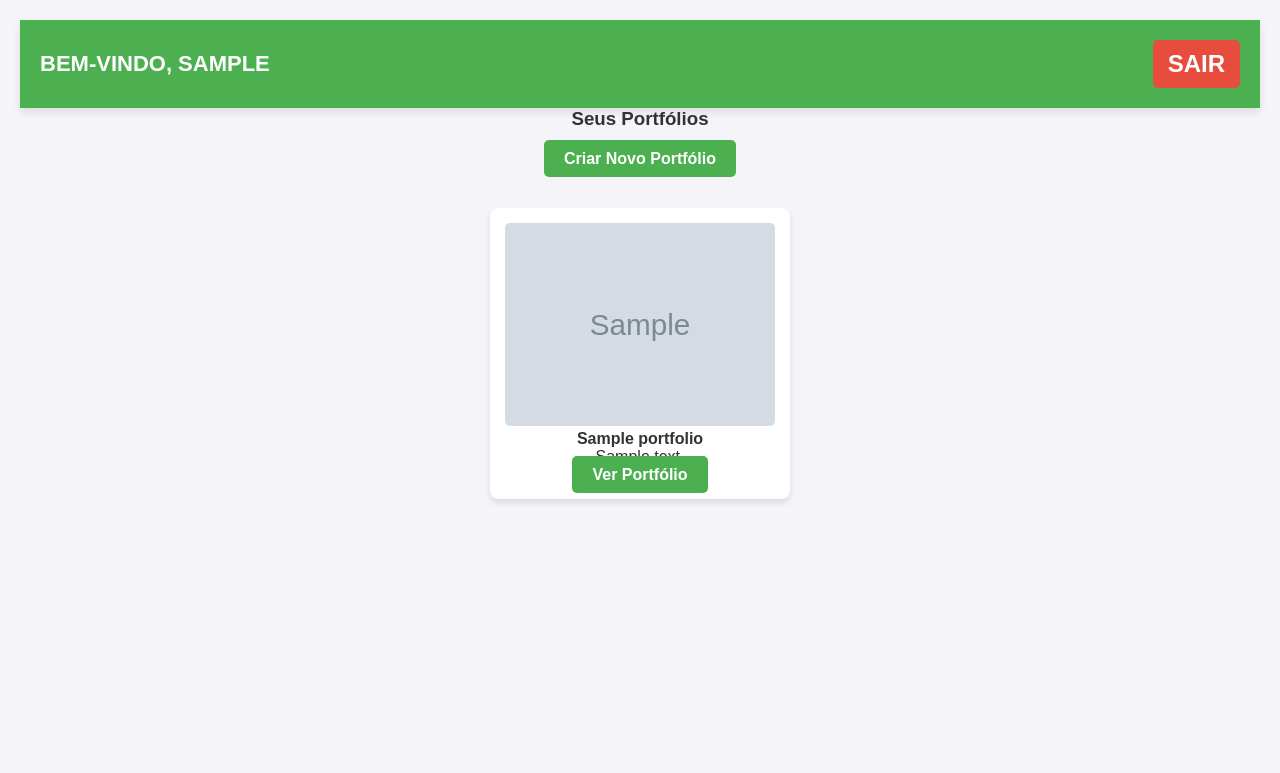
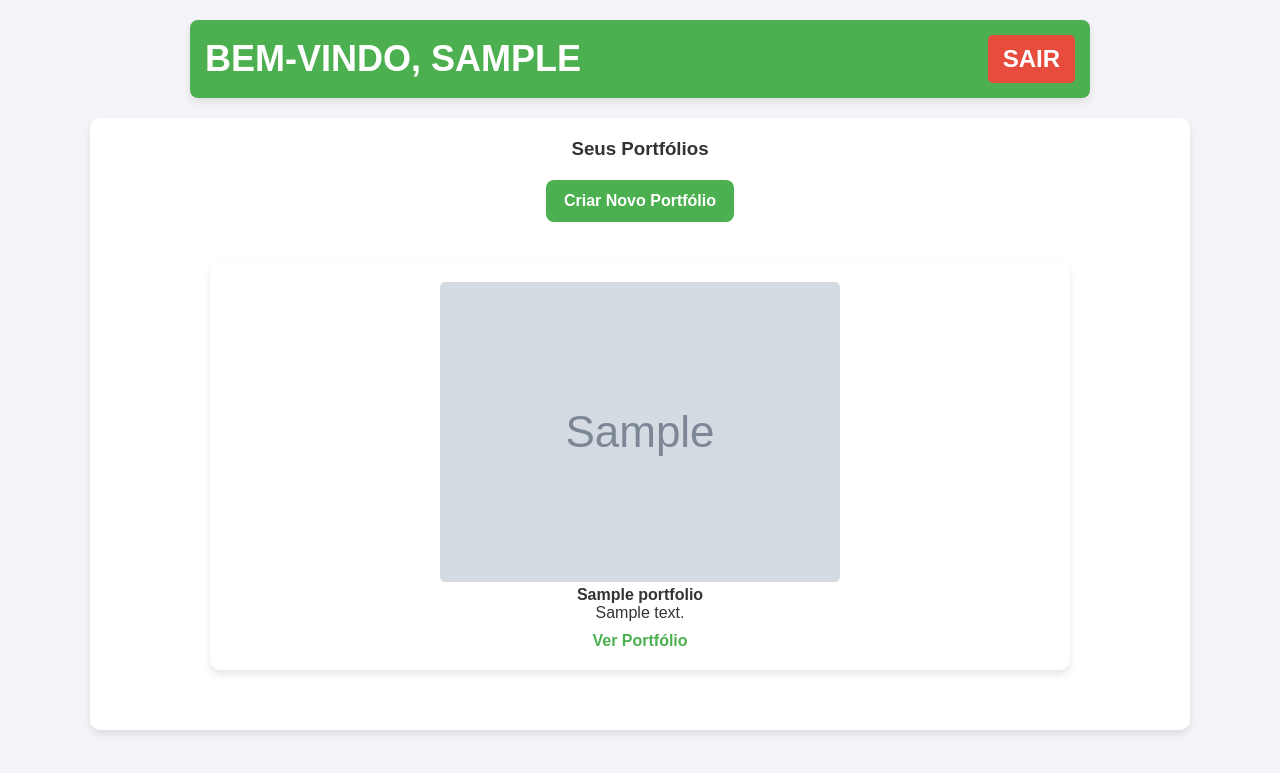
Before and after one commit to devopMarkz/WebsitePortfolio_MVP, a PHP site: page /users/index.php in a window 1280 px wide. Shown: the top 773 px of the page. Run offline with PHP 8.4, Linux system fonts and the light colour scheme; the visitor is signed in with stand-in values (Sample User, id 1); tables that the repository leaves empty or names only in its code hold one stand-in row (values such as "Sample post"); grey boxes marked "Sample" are stand-in pictures.

Commit message:
Estilizando index.php

```diff
--- a/assets/css/users.css
+++ b/assets/css/users.css
@@ -18,71 +18,80 @@ body {
 header {
     background-color: #4CAF50;
     color: white;
-    padding: 20px;
+    padding: 15px;
     font-size: 24px;
     text-transform: uppercase;
     box-shadow: 0 4px 8px rgba(0, 0, 0, 0.1);
     display: flex;
     justify-content: space-between;
     align-items: center;
+    width: 100%;
+    max-width: 900px;
+    margin: 0 auto;
+    border-radius: 8px;
 }
 
-header h2 {
-    margin: 0;
-    font-size: 22px;
-}
-
-header a {
+/* Ajuste do botão de logout */
+.logout-button {
+    background-color: #e74c3c !important;
     color: white;
+    font-weight: bold;
     text-decoration: none;
-    font-weight: bold;
     padding: 10px 15px;
-    background-color: #e74c3c;
     border-radius: 5px;
     transition: background 0.3s;
 }
 
-header a:hover {
+.logout-button:hover {
     background-color: #c0392b;
 }
 
-/* Botão de criar novo portfólio */
+/* Container principal */
+main {
+    max-width: 1100px; /* Maior largura para acomodar os portfólios */
+    margin: 20px auto;
+    padding: 20px;
+    background-color: white;
+    border-radius: 10px;
+    box-shadow: 0 4px 8px rgba(0, 0, 0, 0.1);
+}
+
+/* Botão Criar Novo Portfólio */
 .button-container {
     margin: 20px 0;
 }
 
-.button {
+/* Ajuste no Botão */
+.button-criacao {
+    padding: 12px 18px;
     background-color: #4CAF50;
+    border-radius: 8px;
+    text-decoration: none;
     color: white;
-    padding: 10px 20px;
-    border: none;
-    border-radius: 5px;
-    text-decoration: none;
     font-weight: bold;
-    transition: 0.3s;
+    display: inline-block;
 }
 
-.button:hover {
-    background-color: #45a049;
+/* Galeria de Portfólios - Distribuição em Grid */
+#portfolioGallery {
+    display: grid;
+    grid-template-columns: repeat(auto-fit, minmax(280px, 1fr)); /* Cria um grid fluído */
+    gap: 25px; /* Espaçamento entre os portfólios */
+    padding: 20px;
+    justify-content: center; /* Centraliza os portfólios no grid */
+    max-width: 900px;
+    margin: 0 auto;
 }
 
-/* Galeria de portfólios */
-#portfolioGallery {
-    display: grid;
-    grid-template-columns: repeat(auto-fit, minmax(280px, 1fr));
-    gap: 15px;
-    padding: 20px;
-    justify-items: center;
-}
-
+/* Cartão do Portfólio */
 .portfolio-item {
     background-color: white;
-    padding: 15px;
-    border-radius: 8px;
-    width: 100%;
-    max-width: 300px;
-    box-shadow: 0 4px 6px rgba(0, 0, 0, 0.1);
+    padding: 20px;
+    border-radius: 10px;
+    box-shadow: 0 4px 8px rgba(0, 0, 0, 0.1);
     transition: transform 0.3s ease-in-out;
+    text-align: center;
+    margin-bottom: 20px;
 }
 
 .portfolio-item:hover {
@@ -92,6 +101,7 @@ header a:hover {
 /* Ajuste de imagens */
 .portfolio-item img {
     max-width: 100%;
+    height: auto; /* Mantém a proporção correta da imagem */
     border-radius: 5px;
     transition: transform 0.3s ease-in-out;
 }
@@ -99,3 +109,27 @@ header a:hover {
 .portfolio-item img:hover {
     transform: scale(1.1);
 }
+
+/* Links dentro dos cards */
+.portfolio-item a {
+    display: block;
+    text-decoration: none;
+    font-weight: bold;
+    margin-top: 10px;
+    color: #4CAF50;
+}
+
+.portfolio-item a:hover {
+    text-decoration: underline;
+}
+
+/* Responsividade */
+@media (max-width: 768px) {
+    main {
+        width: 95%;
+    }
+
+    #portfolioGallery {
+        grid-template-columns: repeat(auto-fit, minmax(200px, 1fr)); /* Melhor distribuição em telas menores */
+    }
+}
--- a/backend/save_portfolio.php
+++ b/backend/save_portfolio.php
@@ -23,13 +23,12 @@ if ($_SERVER["REQUEST_METHOD"] == "POST") {
     $stmt->bindParam(':image', $imageName);
 
     if ($stmt->execute()) {
+        sleep(1); // Aguarda um tempo para garantir que o banco finalize a transação
         echo "<script>
                 alert('Portfólio criado com sucesso!');
                 window.location.href = '../users/index.php';
               </script>";
-        exit(); // Garante que o redirecionamento ocorra corretamente
-    } else {
-        echo "<script>alert('Erro ao criar portfólio. Tente novamente.');</script>";
+        exit();
     }
 
 }
--- a/users/index.php
+++ b/users/index.php
@@ -3,8 +3,10 @@ include '../backend/config.php';
 include '../backend/auth.php';
 
 $user_id = $_SESSION['user_id'];
-$stmt = $conn->prepare("SELECT * FROM portfolios WHERE user_id = :user_id");
-$stmt->bindParam(':user_id', $user_id);
+
+// Query corrigida para garantir que os dados corretos sejam buscados
+$stmt = $conn->prepare("SELECT id, name, description, image FROM portfolios WHERE user_id = :user_id");
+$stmt->bindParam(':user_id', $user_id, PDO::PARAM_INT);
 $stmt->execute();
 $portfolios = $stmt->fetchAll(PDO::FETCH_ASSOC);
 ?>
@@ -13,23 +15,28 @@ $portfolios = $stmt->fetchAll(PDO::FETCH_ASSOC);
 <html lang="pt-BR">
 <head>
     <meta charset="UTF-8">
+    <meta name="viewport" content="width=device-width, initial-scale=1.0">
     <title>Meus Portfólios</title>
     <link rel="stylesheet" href="../assets/css/users.css">
 </head>
 <body>
     <header>
         <h2>Bem-vindo, <?= htmlspecialchars($_SESSION['username']); ?></h2>
-        <a href="../backend/logout.php">Sair</a>
+        <a href="../backend/logout.php" class="button logout-button">Sair</a>
     </header>
 
+    <main>
         <h3>Seus Portfólios</h3>
 
         <div class="button-container">
-        <!-- Corrigindo o link para um formulário de criação de portfólio -->
-        <a href="create_portfolio.php" class="button">Criar Novo Portfólio</a>
+            <a href="create_portfolio.php" class="button button-criacao">Criar Novo Portfólio</a>
         </div>
 
-    <div id="portfolioGallery">
+        <!-- Adicionando um delay para evitar sumiço rápido dos portfólios -->
+        <div id="portfolioGallery" style="display: none;">
+            <?php if (empty($portfolios)): ?>
+                <p class="no-portfolios">Você ainda não criou nenhum portfólio. Clique no botão acima para adicionar um novo!</p>
+            <?php else: ?>
                 <?php foreach ($portfolios as $portfolio): ?>
                     <div class="portfolio-item">
                         <img src="../assets/img/<?= htmlspecialchars($portfolio['image']); ?>" alt="<?= htmlspecialchars($portfolio['name']); ?>">
@@ -38,8 +45,17 @@ $portfolios = $stmt->fetchAll(PDO::FETCH_ASSOC);
                         <a href="../portfolio.php?id=<?= $portfolio['id']; ?>" class="button">Ver Portfólio</a>
                     </div>
                 <?php endforeach; ?>
+            <?php endif; ?>
         </div>
+    </main>
 
-    <script src="../assets/js/animations.js"></script>
+    <script>
+        // Aguarda 500ms antes de exibir a galeria de portfólios para evitar o sumiço rápido
+        document.addEventListener("DOMContentLoaded", function () {
+            setTimeout(function () {
+                document.getElementById("portfolioGallery").style.display = "block";
+            }, 500);
+        });
+    </script>
 </body>
 </html>
```
Also changed, not shown: assets/img/1742678542_person_60dp_1F1F1F_FILL0_wght400_GRAD0_opsz48.png (added), assets/img/1742678681_account_circle_60dp_1F1F1F_FILL0_wght400_GRAD0_opsz48.png (added). Lines whose indentation alone changed are shown as unchanged.
